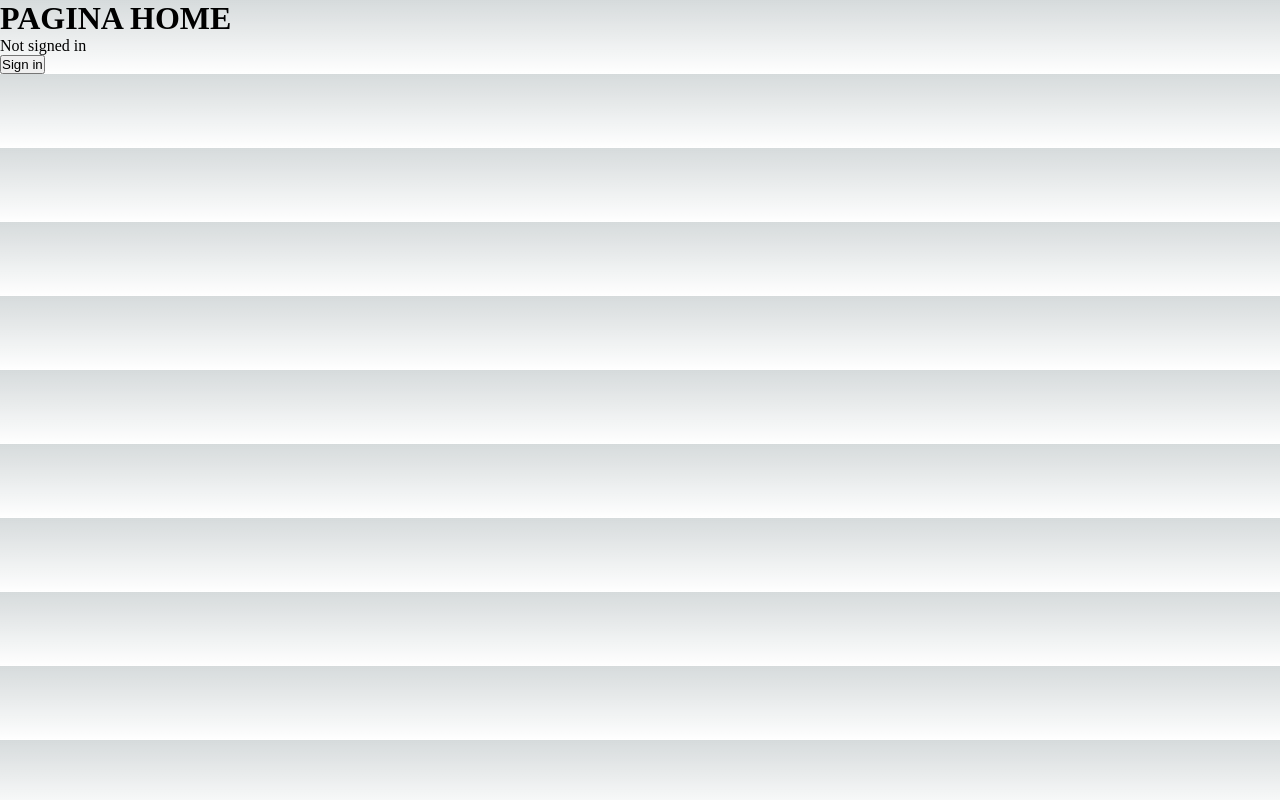
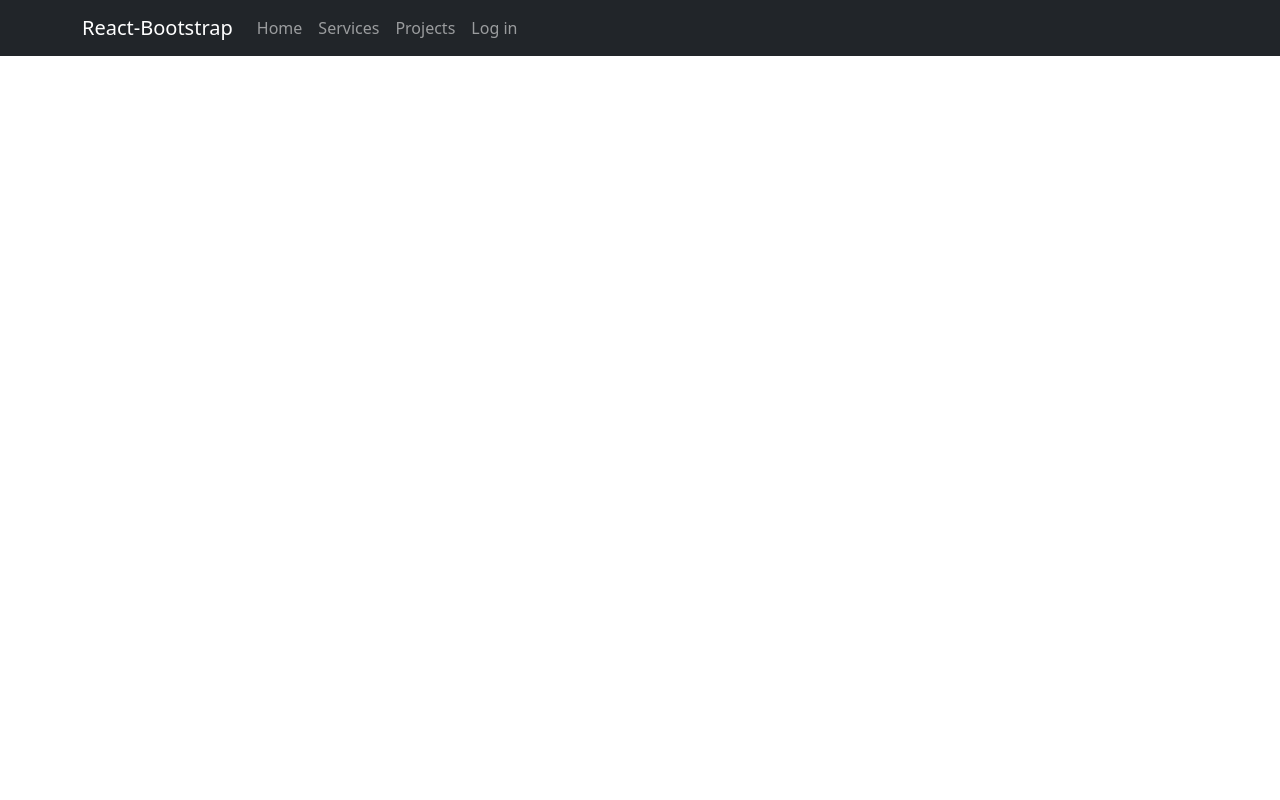
Before and after one commit to lgabrielcor/segunda, a Next.js app: page / in a window 1280 px wide. Built offline with nearby package versions, Linux system fonts and the light colour scheme; no server answers.

Commit message:
new pages

```diff
--- a/package.json
+++ b/package.json
@@ -10,9 +10,12 @@
   },
   "dependencies": {
     "axios": "^1.3.5",
+    "boostrap": "^2.0.0",
+    "bootstrap": "^5.2.3",
     "next": "13.3.0",
     "next-auth": "^4.22.0",
     "react": "18.2.0",
+    "react-bootstrap": "^2.7.2",
     "react-dom": "18.2.0"
   }
 }
--- a/src/components/login-btn.jsx
+++ b/src/components/login-btn.jsx
@@ -1,18 +1,57 @@
 import { useSession, signIn, signOut } from "next-auth/react";
+import { Navbar, Container, NavDropdown, Nav } from "react-bootstrap";
 export function LoginButton() {
   const { data: session } = useSession();
+  //si es anonimo
+  //si esta autenticado
+  //rol administrador
+  //rol usuario => otros roles
   if (session) {
     return (
       <>
-        Signed in as {session.user.email} <br />
-        <button onClick={() => signOut()}>Sign out</button>
+        <Navbar collapseOnSelect expand="md" bg="dark" variant="dark">
+          <Container>
+            <Navbar.Brand href="/">React-Bootstrap</Navbar.Brand>
+            <Navbar.Toggle aria-controls="basic-navbar-nav" />
+            <Navbar.Collapse id="basic-navbar-nav justify-content-end">
+              <Nav className="me-auto">
+                <Nav.Link href="/">Home</Nav.Link>
+                <Nav.Link href="/company/companies">Companies</Nav.Link>
+                <NavDropdown
+                  title={session.user.email}
+                  id="basic-nav-dropdown justify-content-end"
+                >
+                  <NavDropdown.Item href="account">Account</NavDropdown.Item>
+                  <NavDropdown.Item href="help">Help</NavDropdown.Item>
+                  <NavDropdown.Item href="/settings">Settings</NavDropdown.Item>
+                  <NavDropdown.Divider />
+                  <NavDropdown.Item onClick={() => signOut()}>
+                    Sign out
+                  </NavDropdown.Item>
+                </NavDropdown>
+              </Nav>
+            </Navbar.Collapse>
+          </Container>
+        </Navbar>
       </>
     );
   }
   return (
     <>
-      Not signed in <br />
-      <button onClick={() => signIn()}>Sign in</button>
+      <Navbar collapseOnSelect expand="md" bg="dark" variant="dark">
+        <Container>
+          <Navbar.Brand href="/">React-Bootstrap</Navbar.Brand>
+          <Navbar.Toggle aria-controls="basic-navbar-nav" />
+          <Navbar.Collapse id="basic-navbar-nav justify-content-end">
+            <Nav className="me-auto">
+              <Nav.Link href="/">Home</Nav.Link>
+              <Nav.Link href="/company/companies">Services</Nav.Link>
+              <Nav.Link href="/">Projects</Nav.Link>
+              <Nav.Link onClick={() => signIn()}>Log in</Nav.Link>
+            </Nav>
+          </Navbar.Collapse>
+        </Container>
+      </Navbar>
     </>
   );
 }
--- a/src/pages/_app.js
+++ b/src/pages/_app.js
@@ -1,5 +1,5 @@
-import "@/styles/globals.css";
 import { SessionProvider } from "next-auth/react";
+import "bootstrap/dist/css/bootstrap.css";
 
 export default function App({
   Component,
--- a/src/pages/api/auth/[...nextauth].js
+++ b/src/pages/api/auth/[...nextauth].js
@@ -13,6 +13,12 @@ export const authOptions = {
           placeholder: "correo@electronico.com",
         },
         password: { label: "Contraseña", type: "password" },
+      },
+      theme: {
+        colorScheme: "dark", // "auto" | "dark" | "light"
+        brandColor: "#27237b ", // Hex color code
+        logo: "https://www.macrodatum.com/assets/img/LogoOriginal500x150.png", // Absolute URL to image
+        buttonText: "#231f20", // Hex color code
       },
       async authorize(credentials, req) {
         if (credentials == null) return null;
--- a/src/pages/index.js
+++ b/src/pages/index.js
@@ -10,7 +10,6 @@ export default function Home() {
 
   return (
     <>
-      <h1>PAGINA HOME</h1>
       <LoginButton />
     </>
   );
--- a/src/styles/globals.css
+++ /dev/null
@@ -1,107 +0,0 @@
-:root {
-  --max-width: 1100px;
-  --border-radius: 12px;
-  --font-mono: ui-monospace, Menlo, Monaco, 'Cascadia Mono', 'Segoe UI Mono',
-    'Roboto Mono', 'Oxygen Mono', 'Ubuntu Monospace', 'Source Code Pro',
-    'Fira Mono', 'Droid Sans Mono', 'Courier New', monospace;
-
-  --foreground-rgb: 0, 0, 0;
-  --background-start-rgb: 214, 219, 220;
-  --background-end-rgb: 255, 255, 255;
-
-  --primary-glow: conic-gradient(
-    from 180deg at 50% 50%,
-    #16abff33 0deg,
-    #0885ff33 55deg,
-    #54d6ff33 120deg,
-    #0071ff33 160deg,
-    transparent 360deg
-  );
-  --secondary-glow: radial-gradient(
-    rgba(255, 255, 255, 1),
-    rgba(255, 255, 255, 0)
-  );
-
-  --tile-start-rgb: 239, 245, 249;
-  --tile-end-rgb: 228, 232, 233;
-  --tile-border: conic-gradient(
-    #00000080,
-    #00000040,
-    #00000030,
-    #00000020,
-    #00000010,
-    #00000010,
-    #00000080
-  );
-
-  --callout-rgb: 238, 240, 241;
-  --callout-border-rgb: 172, 175, 176;
-  --card-rgb: 180, 185, 188;
-  --card-border-rgb: 131, 134, 135;
-}
-
-@media (prefers-color-scheme: dark) {
-  :root {
-    --foreground-rgb: 255, 255, 255;
-    --background-start-rgb: 0, 0, 0;
-    --background-end-rgb: 0, 0, 0;
-
-    --primary-glow: radial-gradient(rgba(1, 65, 255, 0.4), rgba(1, 65, 255, 0));
-    --secondary-glow: linear-gradient(
-      to bottom right,
-      rgba(1, 65, 255, 0),
-      rgba(1, 65, 255, 0),
-      rgba(1, 65, 255, 0.3)
-    );
-
-    --tile-start-rgb: 2, 13, 46;
-    --tile-end-rgb: 2, 5, 19;
-    --tile-border: conic-gradient(
-      #ffffff80,
-      #ffffff40,
-      #ffffff30,
-      #ffffff20,
-      #ffffff10,
-      #ffffff10,
-      #ffffff80
-    );
-
-    --callout-rgb: 20, 20, 20;
-    --callout-border-rgb: 108, 108, 108;
-    --card-rgb: 100, 100, 100;
-    --card-border-rgb: 200, 200, 200;
-  }
-}
-
-* {
-  box-sizing: border-box;
-  padding: 0;
-  margin: 0;
-}
-
-html,
-body {
-  max-width: 100vw;
-  overflow-x: hidden;
-}
-
-body {
-  color: rgb(var(--foreground-rgb));
-  background: linear-gradient(
-      to bottom,
-      transparent,
-      rgb(var(--background-end-rgb))
-    )
-    rgb(var(--background-start-rgb));
-}
-
-a {
-  color: inherit;
-  text-decoration: none;
-}
-
-@media (prefers-color-scheme: dark) {
-  html {
-    color-scheme: dark;
-  }
-}
```
Also changed, not shown: src/middleware.js (added, +19 -0 lines), src/pages/account/index.js (added, +13 -0 lines), src/pages/company/companies.js (added, +13 -0 lines), src/pages/help/index.js (added, +12 -0 lines), src/pages/settings/index.js (added, +13 -0 lines).
